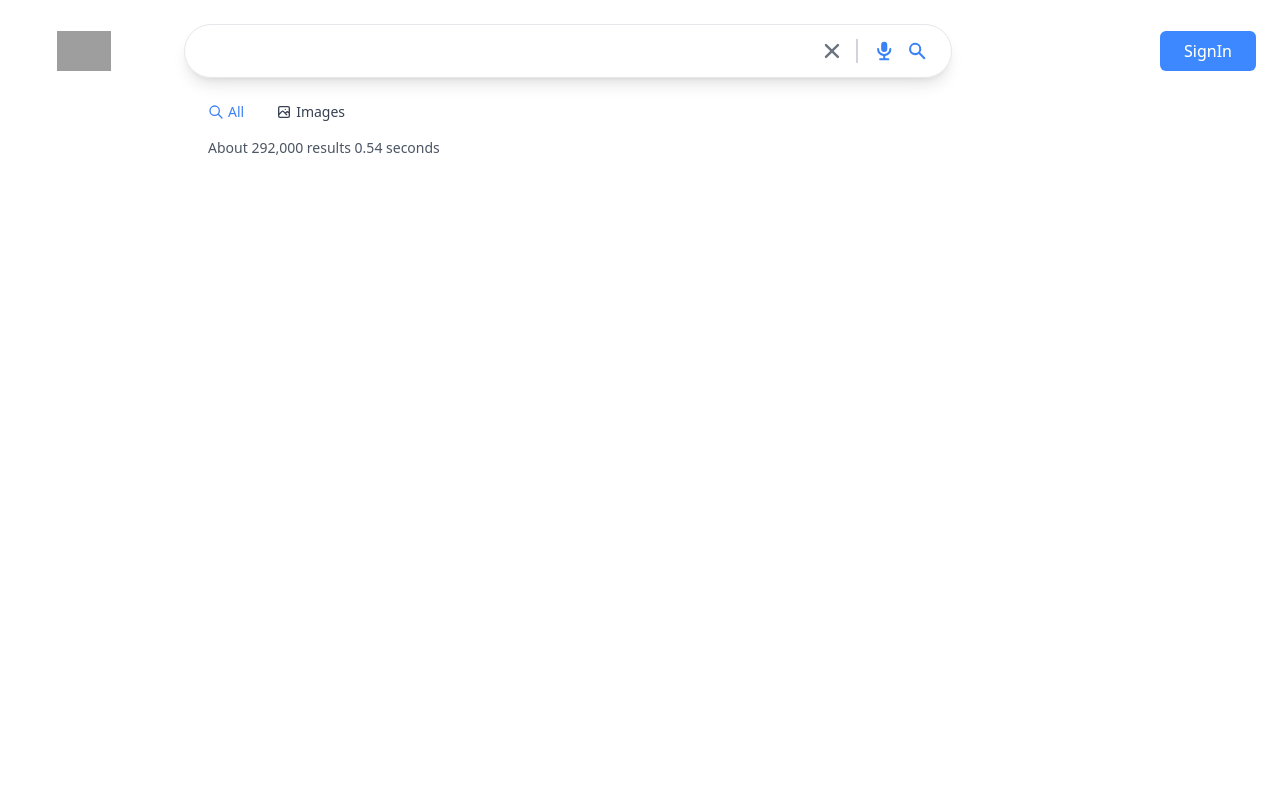
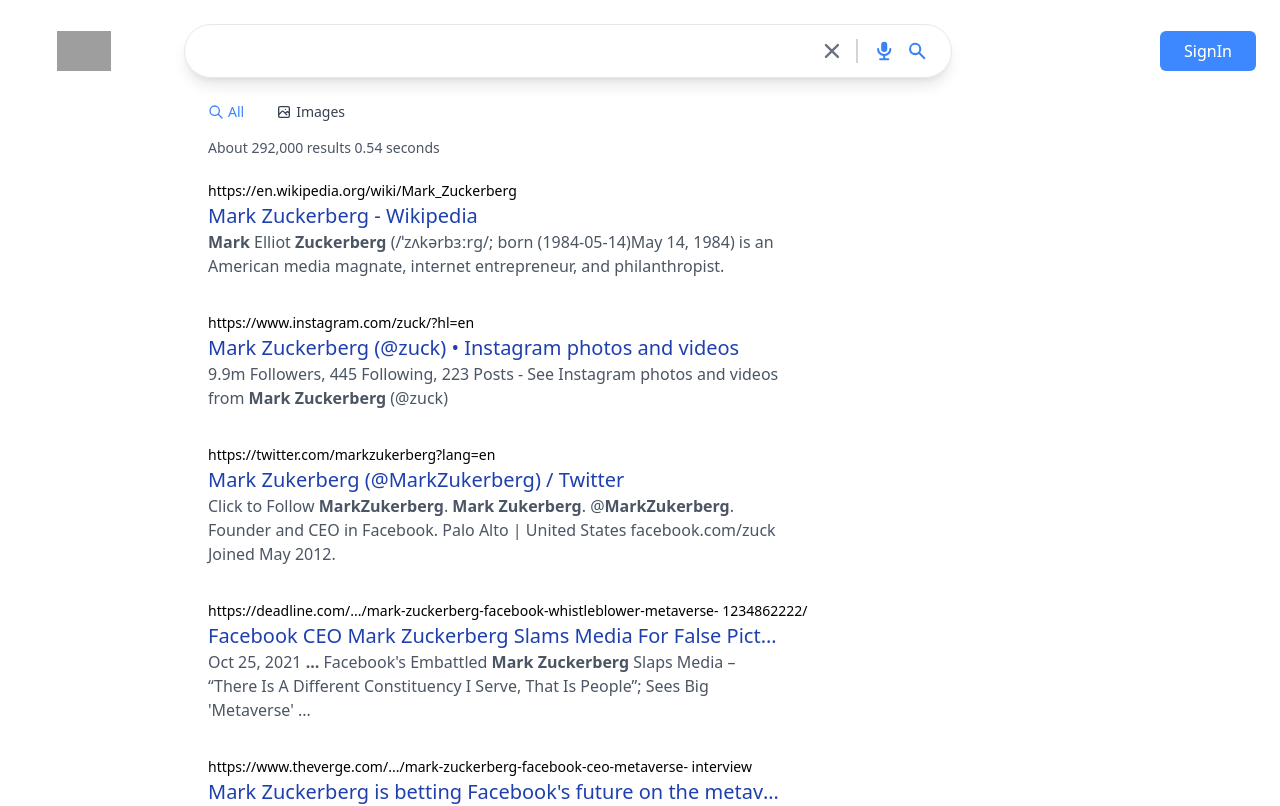
Before and after one commit to owaiszafarcc/google, a Next.js app: page /search in a window 1280 px wide. Shown: the top 806 px of the page. Built offline with nearby package versions, Linux system fonts and the light colour scheme; no server answers; grey boxes are pictures that could not be loaded.

Commit message:
Result section and install html parser

```diff
--- a/components/SearchResults.js
+++ b/components/SearchResults.js
@@ -1,9 +1,25 @@
 import React from 'react';
+import Parser from 'html-react-parser';
 
 export default function SearchResults({results}){
     return (
         <div className='w-full mx-auto px-3 sm:pl-[5%] md:pl-[14%] lg:pl-52'>
             <p className='text-gray-600 text-sm mb-5 mt-3'>About {results.searchInformation.formattedTotalResults} results {results.searchInformation.formattedSearchTime} seconds</p>
+
+            {results.items.map((result) => (
+
+                <div key={result.link} className="max-w-xl mb-8">
+                    <div className="group">
+                        <a className="text-sm truncate" href={result.link}>{result.formattedUrl}</a>
+                        <a className="group-hover:underline decoration-blue-800" href={result.link}>
+                            <h2 className="truncate text-xl font-medium text-blue-800">{result.title}</h2>
+                        </a>
+                    </div>
+                    <p className="text-gray-600">{Parser(result.htmlSnippet)}</p>
+                </div>
+
+            ))}
+
         </div>
     );
 }
--- a/package.json
+++ b/package.json
@@ -10,6 +10,7 @@
   },
   "dependencies": {
     "@heroicons/react": "^1.0.6",
+    "html-react-parser": "^2.0.0",
     "next": "12.1.6",
     "next-auth": "^4.5.0",
     "react": "18.1.0",
```
Also changed, not shown: 1 other file (tests, documents, lock files or other folders).
